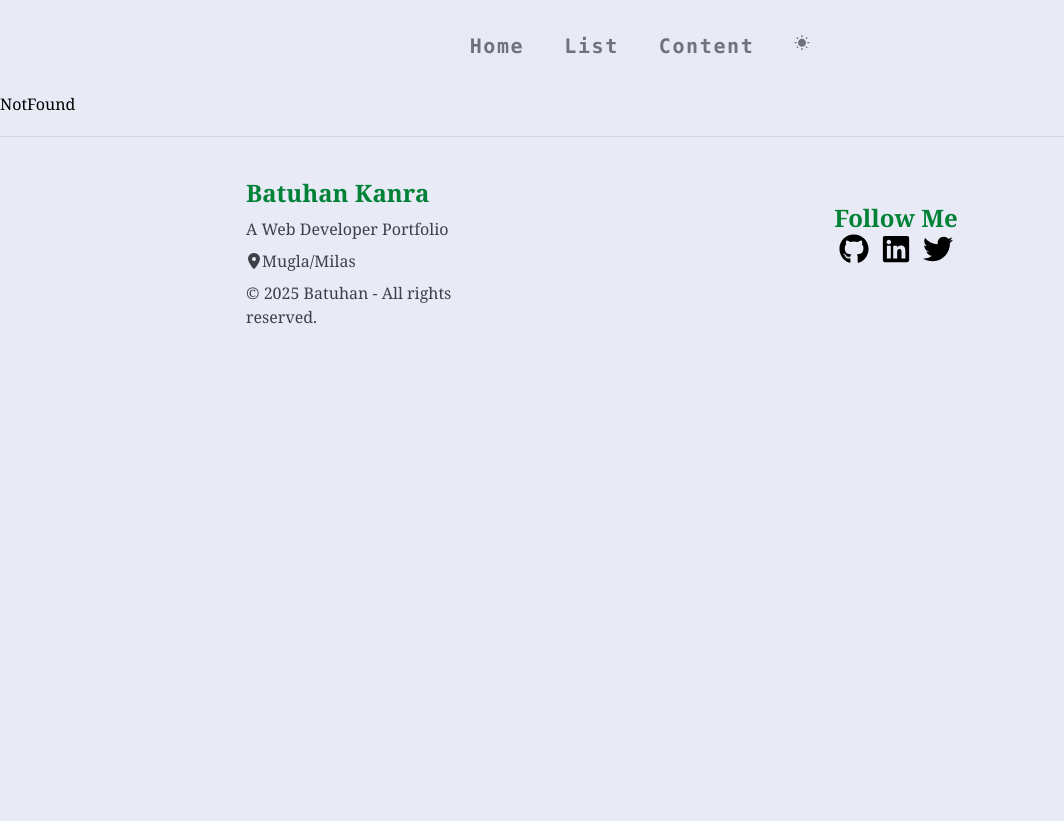
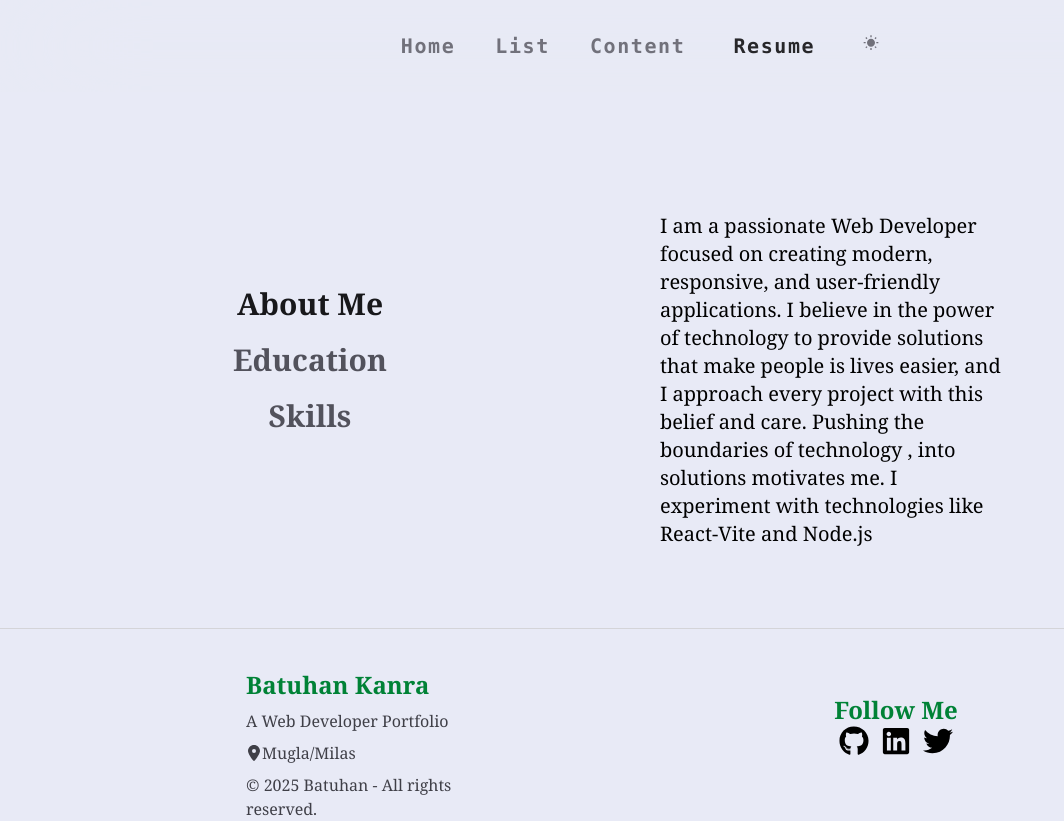
Before and after one commit to batuhankanra/cv, a React (Vite) app: page /resume in a window 1280 px wide. Shown: the whole page, without its empty margins (0-1064 px from the left). Before the commit the page ends 800 px from the top, so only its background shows below. Built offline with nearby package versions, Linux system fonts and the light colour scheme.

Commit message:
resume added

```diff
--- /dev/null
+++ b/src/page/Resume/index.jsx
@@ -0,0 +1,51 @@
+import { useState } from "react"
+import { resumeMenu } from "../../utils/resumeMenu"
+import { skills } from "../../utils/skils"
+
+
+export default function Resume() {
+  const [menu,setMenu]=useState('About Me')
+  console.log(menu)
+  return (
+    <div className='flex flex-col md:flex-row items-center justify-center my-20 gap-x-10'>
+      <aside className="flex flex-2 flex-col gap-y-5">
+        {resumeMenu.map(item=>(
+          <button className={`${menu===item.title &&
+
+          'text-zinc-900 dark:text-zinc-200'} text-3xl text-center font-semibold text-zinc-600 hover:text-zinc-200 duration-200 cursor-pointer`}  onClick={()=>setMenu(item.title)} key={item.id}>
+            {item.title}
+          </button>
+        ))}
+      </aside>
+      <div className="flex-2 text-xl font-medium ease-in-out transition-all mt-10 duration-300">
+      {menu==='About Me' && (
+        <div className="  w-[200px] md:w-[350px] ">
+          I am a passionate Web Developer focused on creating modern, responsive, and user-friendly applications.
+          I believe in the power of technology to provide solutions that make people is lives easier, and I approach every project with this belief and care.
+          Pushing the boundaries of technology ,  into solutions motivates me. I experiment with technologies like React-Vite and Node.js
+        </div>
+      )}
+      {menu === 'Education' && (
+        <div className="">
+          <span className='w-full flex md:items-center text-center flex-col md:flex-row py-2  md:gap-x-10'>Location: <p> BURDUR MEHMET AKİF ERSOY ÜNİVERSİTESİ</p> </span>
+          <span className='w-full flex md:items-center text-center flex-col md:flex-row py-2  md:gap-x-13'>Section: <p> BİLİŞİM GÜVENLİĞİ TEKNOLOJİSİ</p> </span>
+          <span className='w-full flex md:items-center text-center flex-col md:flex-row py-2  md:gap-x-19'>Date: <p> 19.10.2022</p> </span>
+
+        </div>
+      )}
+      {menu ==='Skills' && (
+        <section className="">
+          <div className="grid grid-cols-2 md:grid-cols-3 gap-4  hover:text-green">
+            {skills.map(item=>(
+              <div key={item.id} className="flex flex-col items-center ">
+                <item.element size={40} className={`hover:text-[${item.color}]  `} />
+                <h2 className="text-2xl font-semibold ">{item.title}</h2>
+              </div>
+            ))}
+          </div>
+        </section>
+      )}
+      </div>
+    </div>
+  )
+}
--- a/src/page/home/aboutMe.jsx
+++ b/src/page/home/aboutMe.jsx
@@ -9,7 +9,7 @@ export default function AboutMe() {
         </div>
         <p>I am a passionate Web Developer focused on creating modern, responsive, and user-friendly applications.   </p>
         <p>I believe in the power of technology to provide solutions that make people is lives easier, and I approach every project with this belief and care.</p>
-        <p>Pushing the boundaries of technology ,  into solutions motivates me. I experiment with technologies like React-Vite and Node.js.</p>
+        <p>Pushing the boundaries of technology ,  into solutions motivates me. I experiment with technologies like React-Vite and Node.js</p>
     </div>
   )
 }
--- a/src/page/home/projects.jsx
+++ b/src/page/home/projects.jsx
@@ -9,18 +9,19 @@ import { LuMousePointerClick } from "react-icons/lu";
 
 export default function Projects() {
    const {data,status}=useSelector(state=>state.api)
-   console.log(status,data)
+
+
 
 
   return (
-    <div className="flex flex-col md:flex-row items-center justify-between w-[250px ] md:w-[900px] mx-auto gap-y-5">
+    <div className="flex flex-col md:flex-row items-center justify-between w-[250px ] md:w-[700px] mx-auto gap-y-5">
 
         <div className="flex flex-col gap-y-1">
             <h3 className=" text-xl md:text-xl font-medium dark:text-green-500 text-green-700 text-center">Projects</h3>
             <p className="text-md text-zinc-500 text-center font-medium pt-0.5 pb-2">Taken from Vercel via Rest API  </p>
             <span className="flex items-center justify-center"><LuMousePointerClick size={35} /></span>
             {status==='Success' && data.map((item,i)=>(
-              <div key={i} className="md:w-full w-[250px]">
+              <div key={i} className="md:w-full w-[300px]">
                   <h4 className="uppercase">{item.name}</h4>
                   <a className=" dark:text-zinc-400 dark:hover:text-zinc-300 transition-all duration-200" href={`http://${item.targets.production.meta.branchAlias}`}>
                     {item.targets.production.meta.branchAlias}
@@ -32,7 +33,7 @@ export default function Projects() {
                  <p>Loading</p>
               </div>
             }
-            {status==='loading' &&
+            {status==='Fail' &&
               <div  className="text-center text-3xl pt-10">
                 <p>Empty</p>
               </div>
--- a/src/routes/index.jsx
+++ b/src/routes/index.jsx
@@ -3,6 +3,7 @@ import MainLayaout from "../MainLayout";
 import Home from "../page/home";
 import Content from "../page/content";
 import NotFound from "../page/NotFound";
+import Resume from "../page/Resume";
 
 
 const routes=createBrowserRouter([
@@ -19,6 +20,10 @@ const routes=createBrowserRouter([
                 element:<Content />
             },
             {
+                path:'/resume',
+                element:<Resume />
+            },
+            {
                 path:'/*',
                 element:<NotFound />
             }
--- a/src/utils/categories.js
+++ b/src/utils/categories.js
@@ -14,5 +14,10 @@ export const categories=[
         id:2,
         link:'/content',
         name:'Content'
+    },
+    {
+        id:3,
+        link:'/resume',
+        name:"Resume"
     }
 ]
--- /dev/null
+++ b/src/utils/resumeMenu.js
@@ -0,0 +1,16 @@
+
+export const resumeMenu=[
+    {
+        id:0,
+        title:'About Me'
+    },
+    {
+        id:1,
+        title:'Education'
+    },
+    {
+        id:2,
+        title:'Skills'
+    }
+
+]
--- /dev/null
+++ b/src/utils/skils.js
@@ -0,0 +1,44 @@
+
+import { TbBrandJavascript,TbBrandVite,TbBrandSass,TbBrandCss3 } from "react-icons/tb";
+import { AiOutlineHtml5 } from "react-icons/ai";
+import { BiLogoTailwindCss } from "react-icons/bi";
+export const skills=[
+    {
+
+        id:0,
+        element:AiOutlineHtml5,
+        title:'Html',
+        color:'#e54d27'
+
+    },
+    {
+        id:1,
+        element:TbBrandCss3,
+        title:'CSS',
+        color:'#29a4d9'
+    },
+    {
+        id:2,
+        element:TbBrandJavascript,
+        title:'JavaScript',
+        color:'#f7df1e'
+    },
+    {
+        id:3,
+        element:TbBrandVite,
+        title:'Vite',
+        color:'#747BFF'
+    },
+    {
+        id:4,
+        element:BiLogoTailwindCss,
+        title:'Tailwindcss',
+        color:'#38BDF8'
+    },
+    {
+        id:5,
+        element:TbBrandSass,
+        title:'Sass',
+        color:'#CF649A'
+    }
+]
```
Also changed, not shown: 1 other file (tests, documents, lock files or other folders).
